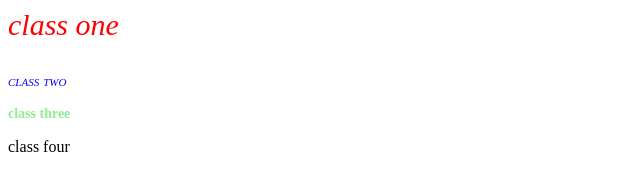
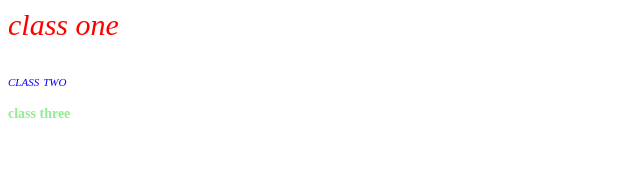
Before and after one commit to AlexRod08-pumpkin/CSS-Font-Style, a plain HTML site: page index.html in a window 1280 px wide. Shown: the full height of the page, 0-640 px from the left. Drawn offline with Linux system fonts and the light colour scheme.

Commit message:
Update index.html

```diff
--- a/index.html
+++ b/index.html
@@ -7,6 +7,5 @@
     <p class="class1">class one</p>
     <p class="class2">class two</p>
     <p class="class3">class three</p>
-    <p class="class4">class four</p>
   </body>
 </html>
```
